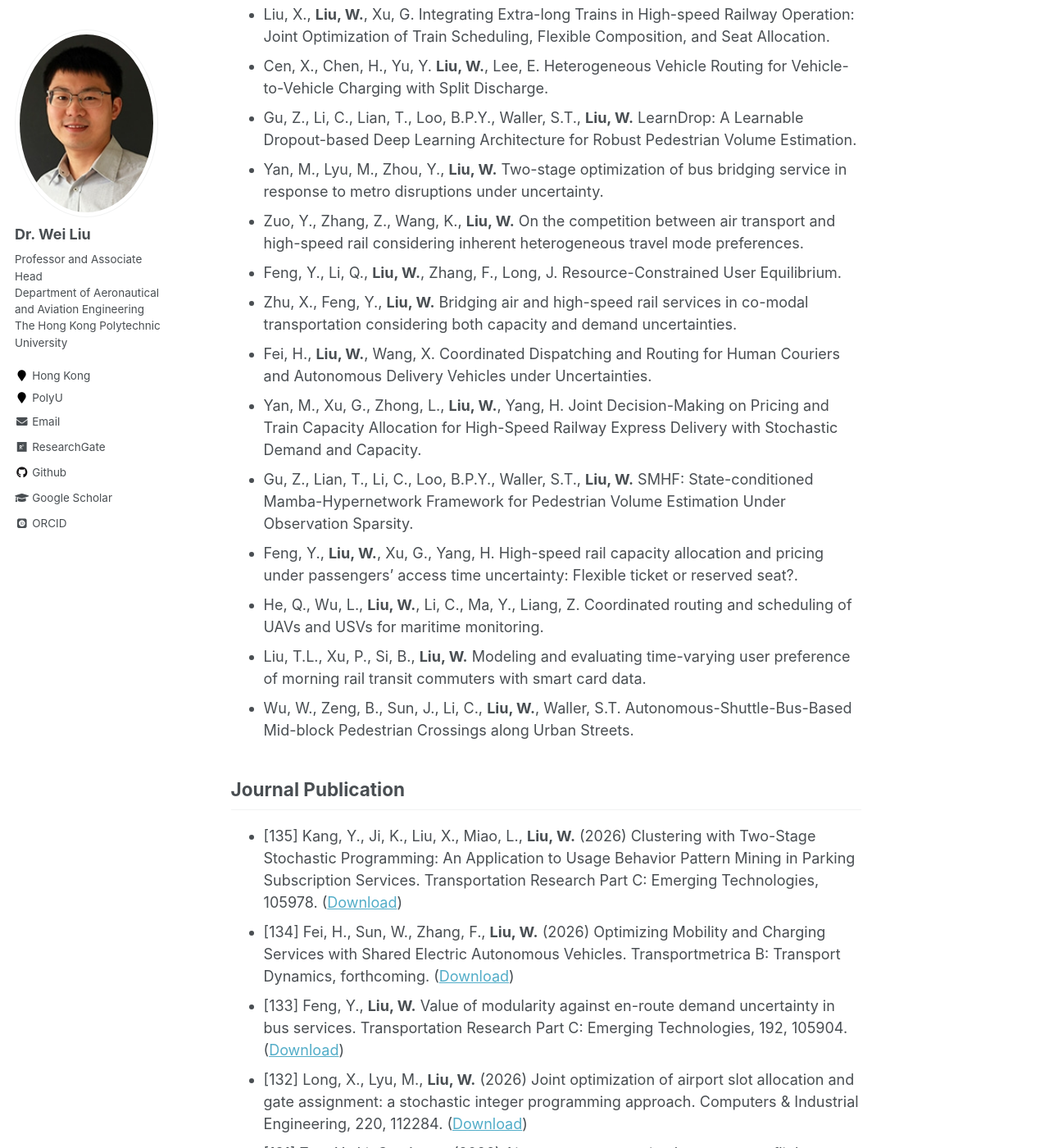
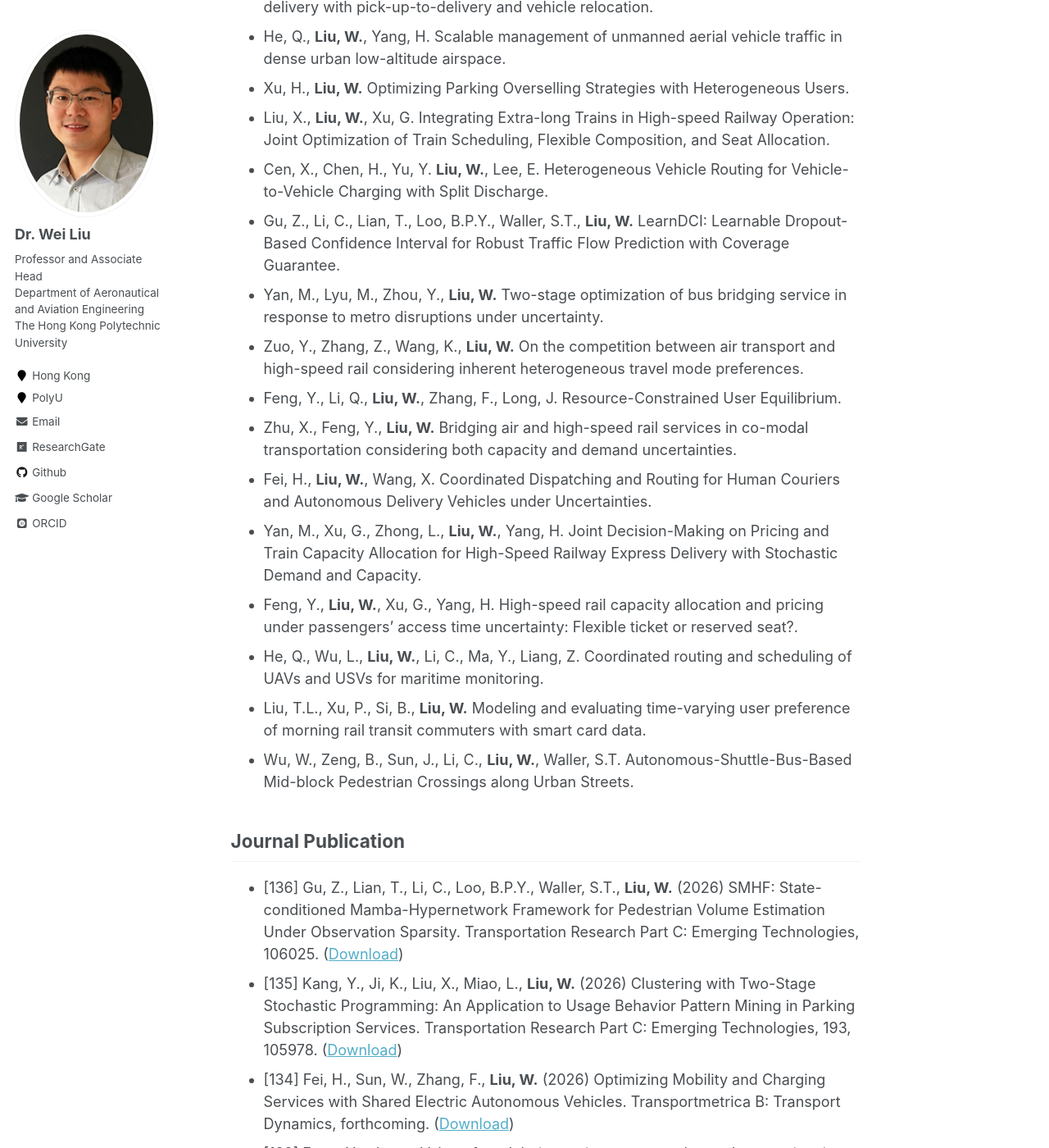
Before and after one commit to weiliu2016/weiliu2016.github.io, a Jekyll site: the page built from _pages/publications.md, in a window 1280 px wide and 1400 px high, scrolled down 1845 px. Shown: the whole window at 82% size. Built offline with Jekyll 4.4.1, drawn with Linux system fonts in a browser that asks for light colours; some web fonts are replaced; formulas are drawn with MathJax 3; some of the changed text lies outside the part shown.

Commit message:
Update publications.md

```diff
--- a/_pages/publications.md
+++ b/_pages/publications.md
@@ -45,14 +47,13 @@ Selected Working Papers
 - Xu, H., **Liu, W.** Optimizing Parking Overselling Strategies with Heterogeneous Users.
 - Liu, X., **Liu, W.**, Xu, G. Integrating Extra-long Trains in High-speed Railway Operation: Joint Optimization of Train Scheduling, Flexible Composition, and Seat Allocation.
 - Cen, X., Chen, H., Yu, Y. **Liu, W.**, Lee, E. Heterogeneous Vehicle Routing for Vehicle-to-Vehicle Charging with Split Discharge.
-- Gu, Z., Li, C., Lian, T., Loo, B.P.Y., Waller, S.T., **Liu, W.** LearnDrop: A Learnable Dropout-based Deep Learning Architecture for Robust Pedestrian Volume Estimation.
+- Gu, Z., Li, C., Lian, T., Loo, B.P.Y., Waller, S.T., **Liu, W.** LearnDCI: Learnable Dropout-Based Confidence Interval for Robust Traffic Flow Prediction with Coverage Guarantee.
 - Yan, M., Lyu, M., Zhou, Y., **Liu, W.** Two-stage optimization of bus bridging service in response to metro disruptions under uncertainty.
 - Zuo, Y., Zhang, Z., Wang, K., **Liu, W.** On the competition between air transport and high-speed rail considering inherent heterogeneous travel mode preferences.
 - Feng, Y., Li, Q., **Liu, W.**, Zhang, F., Long, J. Resource-Constrained User Equilibrium.
 - Zhu, X., Feng, Y., **Liu, W.** Bridging air and high-speed rail services in co-modal transportation considering both capacity and demand uncertainties.
 - Fei, H., **Liu, W.**, Wang, X. Coordinated Dispatching and Routing for Human Couriers and Autonomous Delivery Vehicles under Uncertainties.
 - Yan, M., Xu, G., Zhong, L., **Liu, W.**, Yang, H. Joint Decision-Making on Pricing and Train Capacity Allocation for High-Speed Railway Express Delivery with Stochastic Demand and Capacity.
-- Gu, Z., Lian, T., Li, C., Loo, B.P.Y., Waller, S.T., **Liu, W.** SMHF: State-conditioned Mamba-Hypernetwork Framework for Pedestrian Volume Estimation Under Observation Sparsity.
 - Feng, Y., **Liu, W.**, Xu, G., Yang, H. High-speed rail capacity allocation and pricing under passengers' access time uncertainty: Flexible ticket or reserved seat?.
 - He, Q., Wu, L., **Liu, W.**, Li, C., Ma, Y., Liang, Z. Coordinated routing and scheduling of UAVs and USVs for maritime monitoring.
 - Liu, T.L., Xu, P., Si, B., **Liu, W.** Modeling and evaluating time-varying user preference of morning rail transit commuters with smart card data.
@@ -61,7 +62,8 @@ Selected Working Papers
 
 Journal Publication
 ----------
-* [135] Kang, Y., Ji, K., Liu, X., Miao, L., **Liu, W.** (2026) Clustering with Two-Stage Stochastic Programming: An Application to Usage Behavior Pattern Mining in Parking Subscription Services. Transportation Research Part C: Emerging Technologies, 105978. ([Download](https://doi.org/10.1016/j.trc.2026.105978))
+* [136] Gu, Z., Lian, T., Li, C., Loo, B.P.Y., Waller, S.T., **Liu, W.** (2026) SMHF: State-conditioned Mamba-Hypernetwork Framework for Pedestrian Volume Estimation Under Observation Sparsity. Transportation Research Part C: Emerging Technologies, 106025. ([Download](https://doi.org/10.1016/j.trc.2026.106025))
+* [135] Kang, Y., Ji, K., Liu, X., Miao, L., **Liu, W.** (2026) Clustering with Two-Stage Stochastic Programming: An Application to Usage Behavior Pattern Mining in Parking Subscription Services. Transportation Research Part C: Emerging Technologies, 193, 105978. ([Download](https://doi.org/10.1016/j.trc.2026.105978))
 * [134] Fei, H., Sun, W., Zhang, F., **Liu, W.** (2026) Optimizing Mobility and Charging Services with Shared Electric Autonomous Vehicles. Transportmetrica B: Transport Dynamics, forthcoming. ([Download](https://doi.org/10.1080/21680566.2026.xxxxxxx))
 * [133] Feng, Y., **Liu, W.** Value of modularity against en-route demand uncertainty in bus services. Transportation Research Part C: Emerging Technologies, 192, 105904. ([Download](https://doi.org/10.1016/j.trc.2026.105904))
 * [132] Long, X., Lyu, M., **Liu, W.** (2026) Joint optimization of airport slot allocation and gate assignment: a stochastic integer programming approach. Computers & Industrial Engineering, 220, 112284. ([Download](https://doi.org/10.1016/j.cie.2026.112284))
```
Also changed, not shown: other parts of _pages/publications.md (+2 -0 lines).
